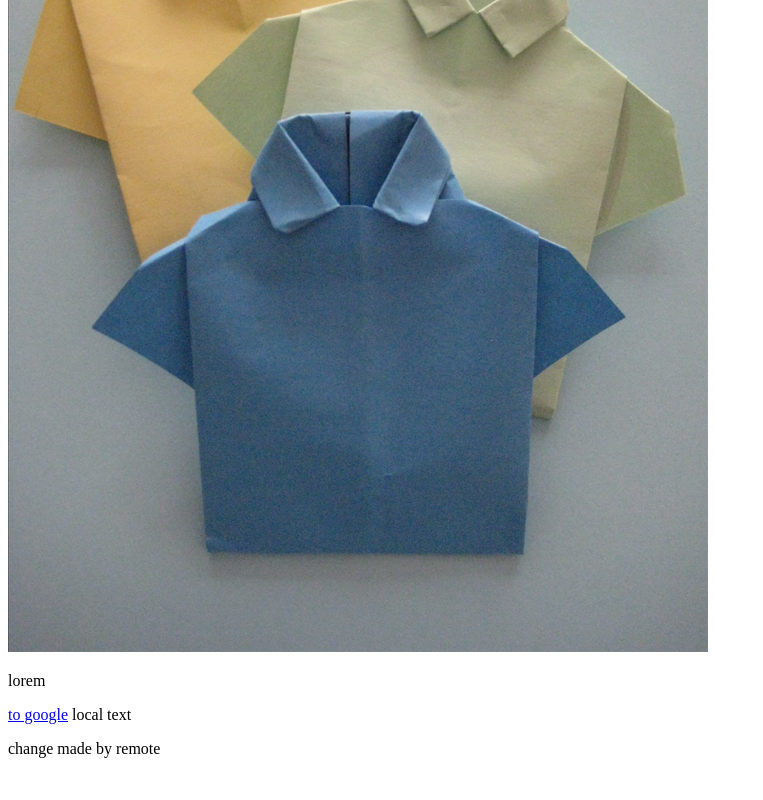
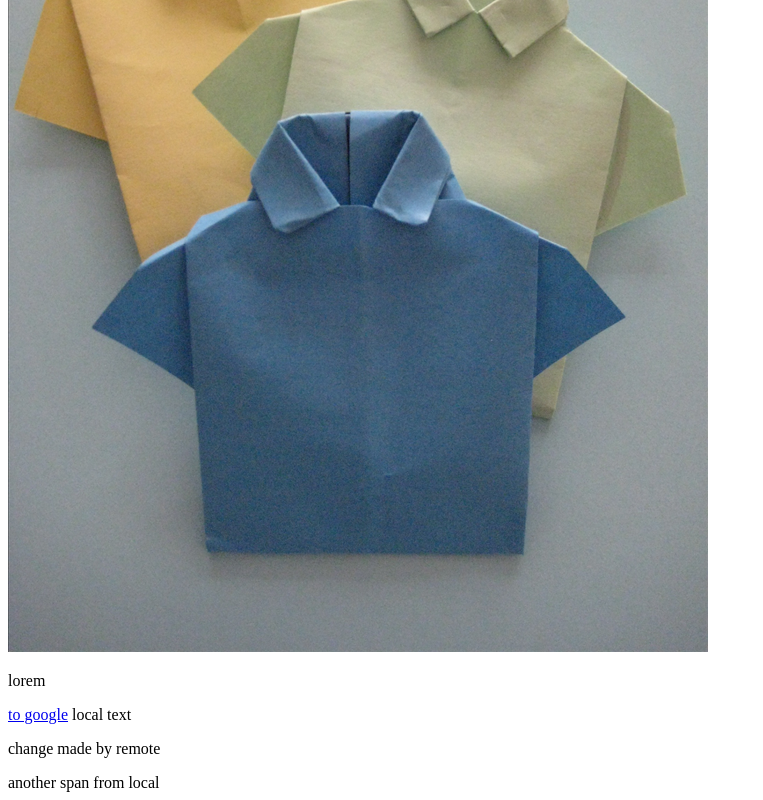
Before and after one commit to me9225/existing_project, a plain HTML site: page index.html in a window 1280 px wide. Shown: the part 361-1161 px from the top of the page, without its empty margins (0-763 px from the left). Before the commit the page ends 1135 px from the top, so only its background shows below. Drawn offline with Linux system fonts and the light colour scheme.

Commit message:
add another span

```diff
--- a/index.html
+++ b/index.html
@@ -15,6 +15,6 @@
     <span>local text</span>
 
     <p>change made by remote</p>
-
+    <span class="another span">another span from local</span>
 </body>
 </html>
```
